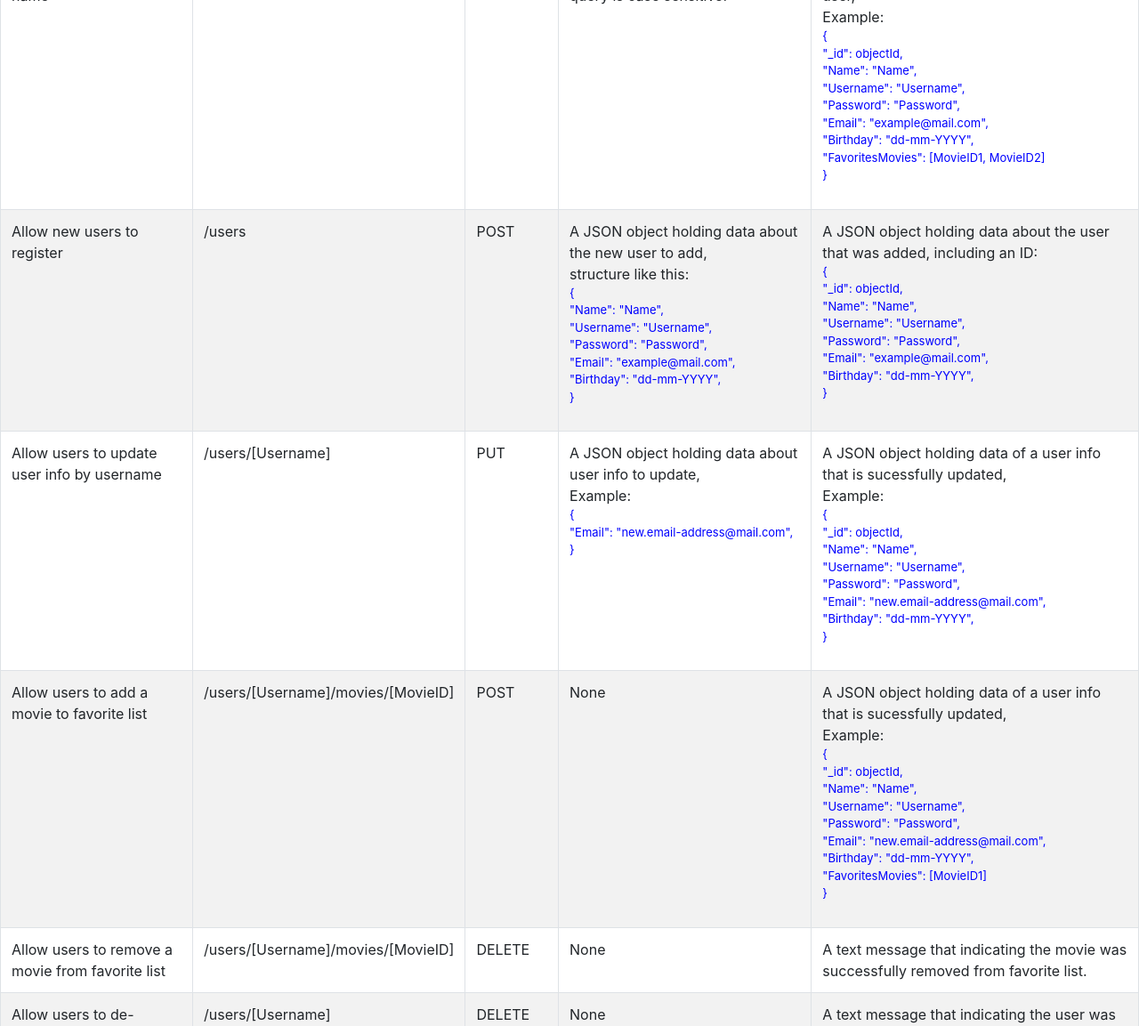
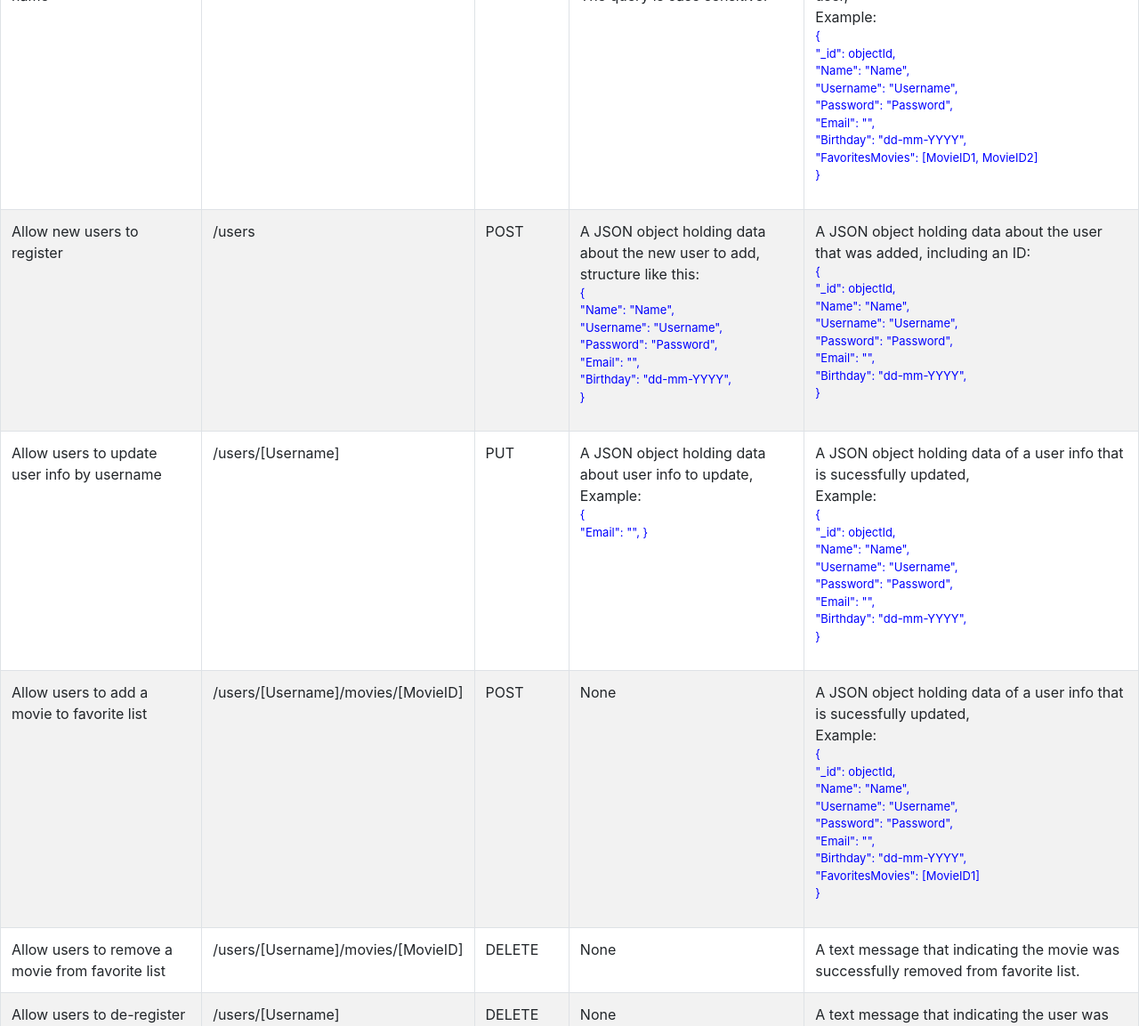
Before and after one commit to ambabasly/flix_App, a website: page public/documentation.html in a window 1280 px wide. Shown: the part 1420-2573 px from the top of the page at 89% size. Drawn offline with nearby package versions, Linux system fonts and the light colour scheme.

Commit message:
updating documentation

```diff
--- a/public/documentation.html
+++ b/public/documentation.html
@@ -148,7 +148,7 @@
                 <span class="indent">"Name": "Name",</span><br />
                 <span class="indent">"Username": "Username",</span><br />
                 <span class="indent">"Password": "Password",</span><br />
-                <span class="indent">"Email": "example@mail.com",</span><br />
+                <span class="indent">"Email": "",</span><br />
                 <span class="indent">"Birthday": "dd-mm-YYYY",</span><br />
                 <span class="indent"
                   >"FavoritesMovies": [MovieID1, MovieID2]</span
@@ -169,7 +169,7 @@
                 <span class="indent">"Name": "Name",</span><br />
                 <span class="indent">"Username": "Username",</span><br />
                 <span class="indent">"Password": "Password",</span><br />
-                <span class="indent">"Email": "example@mail.com",</span><br />
+                <span class="indent">"Email": "",</span><br />
                 <span class="indent">"Birthday": "dd-mm-YYYY",</span><br />
                 }
               </p>
@@ -183,7 +183,7 @@
                 <span class="indent">"Name": "Name",</span><br />
                 <span class="indent">"Username": "Username",</span><br />
                 <span class="indent">"Password": "Password",</span><br />
-                <span class="indent">"Email": "example@mail.com",</span><br />
+                <span class="indent">"Email": "",</span><br />
                 <span class="indent">"Birthday": "dd-mm-YYYY",</span><br />
                 }
               </p>
@@ -199,7 +199,7 @@
               <p>
                 {<br />
                 <span class="indent"
-                  >"Email": "new.email-address@mail.com",</span
+                  >"Email": "",</span
                 >
                 }
               </p>
@@ -215,7 +215,7 @@
                 <span class="indent">"Username": "Username",</span><br />
                 <span class="indent">"Password": "Password",</span><br />
                 <span class="indent"
-                  >"Email": "new.email-address@mail.com",</span
+                  >"Email": "",</span
                 ><br />
                 <span class="indent">"Birthday": "dd-mm-YYYY",</span><br />
                 }
@@ -238,7 +238,7 @@
                 <span class="indent">"Username": "Username",</span><br />
                 <span class="indent">"Password": "Password",</span><br />
                 <span class="indent"
-                  >"Email": "new.email-address@mail.com",</span
+                  >"Email": "",</span
                 ><br />
                 <span class="indent">"Birthday": "dd-mm-YYYY",</span><br />
                 <span class="indent">"FavoritesMovies": [MovieID1]</span><br />
```
